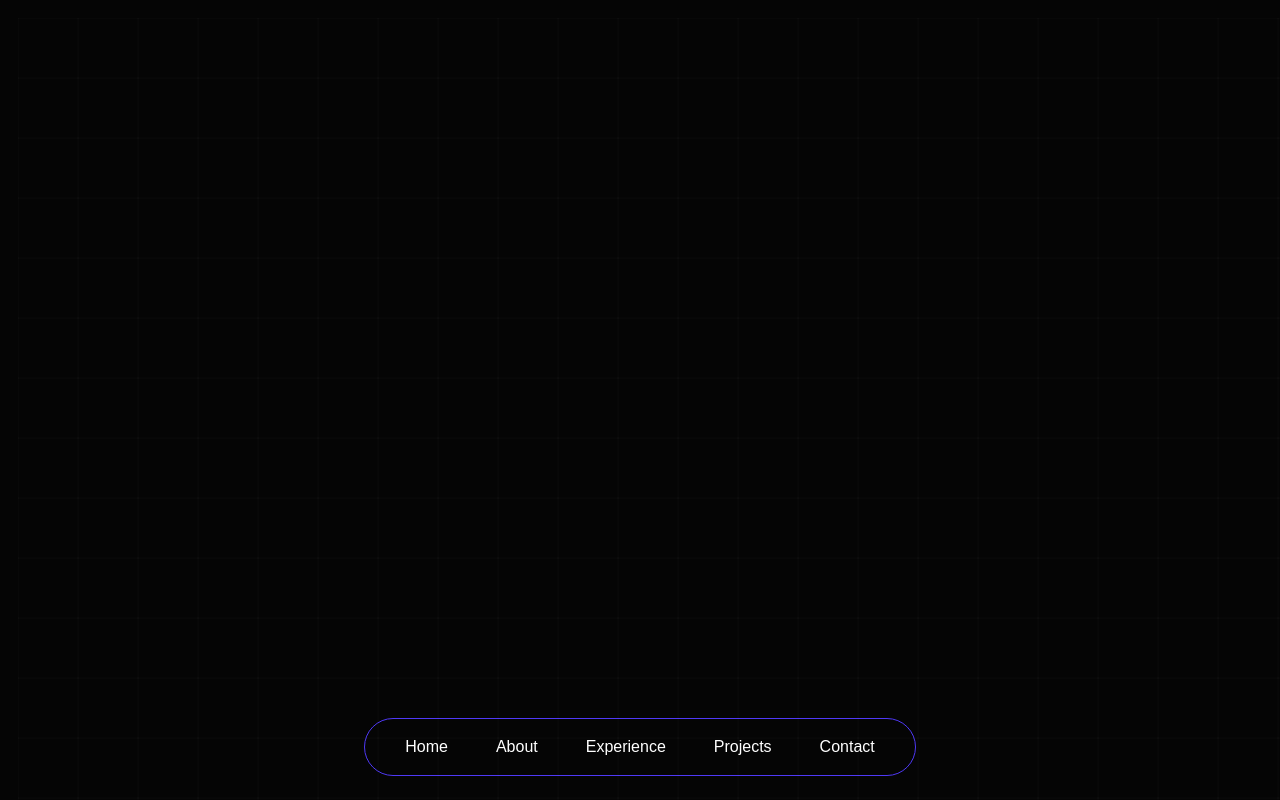
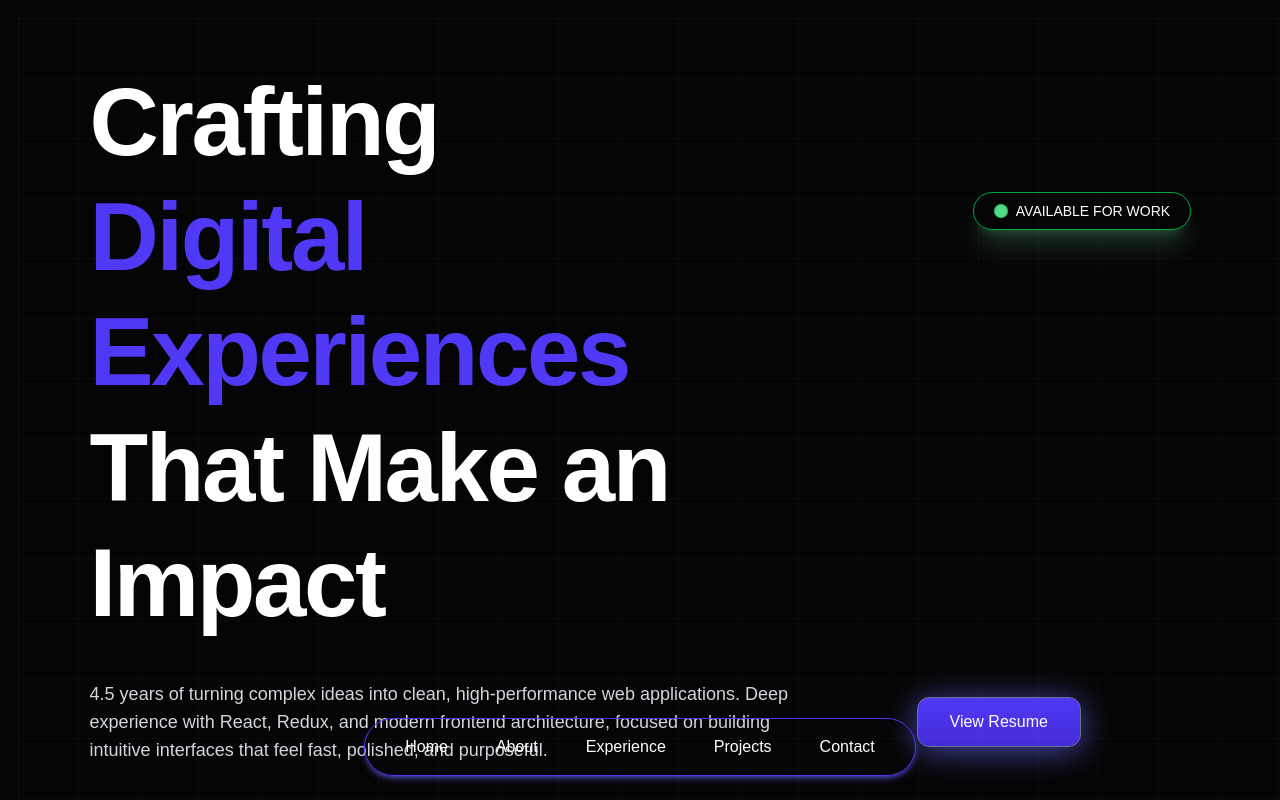
Before and after one commit to Prateek-Lohani/Portfolio_2026, a React (Vite) app: page / in a window 1280 px wide. Shown: the top 800 px of the page. Built offline with nearby package versions, Linux system fonts and the light colour scheme.

Commit message:
Hero Section Completed

```diff
--- a/src/App.js
+++ b/src/App.js
@@ -1,10 +1,21 @@
-import Nav from "./components/Navigation/Nav";
+import { Suspense } from "react";
+import BackgroundGrid from "./components/BackgroundGrid";
+import Nav from "./components/Nav";
+import Hero from "./components/Hero";
+import Projects from "./components/Projects";
+import Experience from "./components/Experience";
+import Contact from "./components/Contact";
+
 
 const App=()=>{
     return (
         <>
-        <div className="bg-grid"></div>
+        <BackgroundGrid/>
         <Nav/>
+        <Hero/>
+        <Projects/>
+        <Experience/>
+        <Contact/>
         </>
     )
 }
--- /dev/null
+++ b/src/components/AvailabilityBadge.jsx
@@ -0,0 +1,12 @@
+const AvailabilityBadge = () => {
+  return (
+    <section className="px-5 py-[8px] absolute top-[8%] left-[76%] flex gap-2 items-center border-1 border-green-600 rounded-full shadow-green-300 shadow-xl/20">
+      <div className="bg-green-600 border-2 border-transparent rounded-full size-3.5 ">
+        <div className="bg-green-300 rounded-full animate-ping size-full"></div>
+      </div>
+      <p className="uppercase text-sm">available for work</p>
+    </section>
+  );
+};
+
+export default AvailabilityBadge;
--- /dev/null
+++ b/src/components/BackgroundGrid.jsx
@@ -0,0 +1,7 @@
+const BackgroundGrid=()=>{
+    return (
+        <div className="bg-grid"></div>
+    )
+}
+
+export default BackgroundGrid;
--- /dev/null
+++ b/src/components/Contact.jsx
@@ -0,0 +1,8 @@
+const Contact=()=>{
+    return (
+        <section id="contact" className="w-full h-screen bg-[red]">
+        </section>
+    )
+}
+
+export default Contact;
--- /dev/null
+++ b/src/components/Experience.jsx
@@ -0,0 +1,8 @@
+const Experience=()=>{
+    return (
+        <section id="experience" className="w-full h-screen bg-[blue]">
+        </section>
+    )
+}
+
+export default Experience;
--- /dev/null
+++ b/src/components/Hero.jsx
@@ -0,0 +1,37 @@
+import AvailabilityBadge from "./AvailabilityBadge";
+
+const Hero = () => {
+  return (
+    <section id="home" className="w-full h-screen py-[5%] px-[7%]">
+
+        <AvailabilityBadge/>
+      <h2 className="text-8xl font-bold w-[70%] tracking-tight leading-[1.2]">
+        Crafting <br />
+        <span className="text-indigo-600">Digital Experiences</span> <br />
+        That Make an Impact
+      </h2>
+      <section className="flex items-center justify-start gap-14 mt-10">
+        <p className="text-lg w-[65%] text-gray-300">
+          4.5 years of turning complex ideas into clean, high-performance web
+          applications. Deep experience with React, Redux, and modern frontend
+          architecture, focused on building intuitive interfaces that feel fast,
+          polished, and purposeful.
+        </p>
+        <section className="flex items-center w-[25%] justify-center ">
+          <button className="cursor-pointer bg-gradient-to-b from-indigo-600 to-indigo-700 shadow-[0px_4px_32px_0_rgba(99,102,241,.70)] px-8 py-3 rounded-xl border-[1px] border-slate-500 text-white font-medium group">
+            <div className="relative overflow-hidden">
+              <p className="group-hover:-translate-y-7 duration-[1.125s] ease-[cubic-bezier(0.19,1,0.22,1)]">
+                View Resume
+              </p>
+              <p className="absolute top-7 left-0 group-hover:top-0 duration-[1.125s] ease-[cubic-bezier(0.19,1,0.22,1)]">
+                View Resume
+              </p>
+            </div>
+          </button>
+        </section>
+      </section>
+    </section>
+  );
+};
+
+export default Hero;
--- a/src/components/Navigation/Nav.jsx
+++ b/src/components/Nav.jsx
@@ -1,17 +1,11 @@
+import { portfolioData } from "../data/portfolioData";
+
 const Nav = () => {
-  const items = [
-    { label: "Home", href: "#home" },
-    { label: "About", href: "#about" },
-    { label: "Experience", href: "#experience" },
-    { label: "Projects", href: "#projects" },
-    { label: "Contact", href: "#contact" },
-  ];
-
   return (
     <section>
       <nav className="z-[999] hidden md:flex flex items-center justify-center w-full">
-        <ul className="flex px-10 py-4 text-white font-medium text-md bottom-6 fixed  rounded-4xl justify-center gap-12 border border-indigo-600">
-          {items.map(({ label, href }) => (
+        <ul className="flex px-10 py-4 text-white font-medium text-md bottom-6 fixed rounded-4xl justify-center gap-12 border border-[#4C36EF] shadow-md shadow-indigo-500/50">
+          {portfolioData.navigation.map(({ label, href }) => (
             <li key={label}>
               <a
                 href={href}
--- /dev/null
+++ b/src/components/Projects.jsx
@@ -0,0 +1,7 @@
+const Projects=()=>{
+    return (
+        <section id="projects" className="w-full h-screen bg-[green]">
+        </section>
+    )
+}
+export default Projects;
--- a/src/constants/experience.js
+++ /dev/null
@@ -1,38 +0,0 @@
-export const experienceData = [
-  {
-    id: 0,
-    designation: "Software Engineer II",
-    company: " @HashedIn by Deloitte",
-    logo: "hashedin-logo.png",
-    isOpen: false,
-    from: "Jun 2024",
-    to: "Present",
-    desc: "Built scalable, maintainable, and modern solutions across diverse client projects, transforming legacy applications into responsive, user-centric interfaces. Leveraged deep expertise in React.js and its ecosystem to deliver end-to-end solutions that enhanced application performance, improved user experience, and ensured long-term code quality and maintainability. Designed architectures that are robust, scalable, and aligned with industry best practices. Collaborated closely with cross-functional teams, including designers, testers, and product stakeholders, to drive efficient execution, foster seamless communication, and consistently achieve high-quality project outcomes.",
-    location: "Gurugram, India",
-    website: "https://hashedin.com",
-  },
-  {
-    id: 1,
-    designation: "System Engineer",
-    company: " @Tata Consultancy Services",
-    logo: "tcs.png",
-    isOpen: false,
-    from: "Jul 2021",
-    to: "May 2024",
-    desc: "Demonstrated expertise in crafting a sophisticated monitoring dashboard to optimize log and failure monitoring processes for improved business efficiency. Proactively identified and implemented process improvements, reflecting a commitment to continuous enhancement. Proficient in Microsoft Azure, leveraging hands-on knowledge to enhance development and deployment processes. Adept at collaborative work, engaged with diverse teams, including designers and testers, fostering seamless communication and achieving project success.",
-    location: "Noida, India",
-    website: "https://www.tcs.com",
-  },
-  {
-    id: 2,
-    designation: "ASE Trainee (Web Developer Intern)",
-    company: " @Infosys Ltd.",
-    logo: "infy.png",
-    from: "Jan 2021",
-    to: "May 2021",
-    isOpen: false,
-    desc: "Completed 4-month intership at Infosys in Web Developement, acquiring valuable  practical experience in web development but also honed my teamwork and collaboration skills. The highlight of my contributions was developing the front end of a responsive travel website, showcasing my ability to create user-friendly interfaces. This experience has solidified my passion for web development and equipped me with a versatile skill set for future endeavors in the field.",
-    location: "Remote, India",
-    website: "https://www.infosys.com",
-  },
-];
--- a/src/constants/socials.js
+++ /dev/null
@@ -1,19 +0,0 @@
-export const socialsData=[
-    {
-        id:0,
-        icon:'github.png',
-        href:'https://github.com/Prateek-Lohani',
-    },{
-        id:1,
-        icon:'linkedin.png',
-        href:'https://www.linkedin.com/in/prateeklohani/',
-    },{
-        id:2,
-        icon:'twitter.png',
-        href:'https://twitter.com/PrateekLohani4'
-    },{
-        id:3,
-        icon:'gmail.png',
-        href:'mailto:prateeklohani@gmail.com'
-    }
-]
--- /dev/null
+++ b/src/data/portfolioData.js
@@ -0,0 +1,69 @@
+export const portfolioData = {
+  experience: [
+    {
+      id: 0,
+      designation: "Software Engineer II",
+      company: " @HashedIn by Deloitte",
+      logo: "hashedin-logo.png",
+      isOpen: false,
+      from: "Jun 2024",
+      to: "Present",
+      desc: "Built scalable, maintainable, and modern solutions across diverse client projects, transforming legacy applications into responsive, user-centric interfaces. Leveraged deep expertise in React.js and its ecosystem to deliver end-to-end solutions that enhanced application performance, improved user experience, and ensured long-term code quality and maintainability. Designed architectures that are robust, scalable, and aligned with industry best practices. Collaborated closely with cross-functional teams, including designers, testers, and product stakeholders, to drive efficient execution, foster seamless communication, and consistently achieve high-quality project outcomes.",
+      location: "Gurugram, India",
+      website: "https://hashedin.com",
+    },
+    {
+      id: 1,
+      designation: "System Engineer",
+      company: " @Tata Consultancy Services",
+      logo: "tcs.png",
+      isOpen: false,
+      from: "Jul 2021",
+      to: "May 2024",
+      desc: "Demonstrated expertise in crafting a sophisticated monitoring dashboard to optimize log and failure monitoring processes for improved business efficiency. Proactively identified and implemented process improvements, reflecting a commitment to continuous enhancement. Proficient in Microsoft Azure, leveraging hands-on knowledge to enhance development and deployment processes. Adept at collaborative work, engaged with diverse teams, including designers and testers, fostering seamless communication and achieving project success.",
+      location: "Noida, India",
+      website: "https://www.tcs.com",
+    },
+    {
+      id: 2,
+      designation: "ASE Trainee (Web Developer Intern)",
+      company: " @Infosys Ltd.",
+      logo: "infy.png",
+      from: "Jan 2021",
+      to: "May 2021",
+      isOpen: false,
+      desc: "Completed 4-month intership at Infosys in Web Developement, acquiring valuable  practical experience in web development but also honed my teamwork and collaboration skills. The highlight of my contributions was developing the front end of a responsive travel website, showcasing my ability to create user-friendly interfaces. This experience has solidified my passion for web development and equipped me with a versatile skill set for future endeavors in the field.",
+      location: "Remote, India",
+      website: "https://www.infosys.com",
+    },
+  ],
+  socials: [
+    {
+      id: 0,
+      icon: "github.png",
+      href: "https://github.com/Prateek-Lohani",
+    },
+    {
+      id: 1,
+      icon: "linkedin.png",
+      href: "https://www.linkedin.com/in/prateeklohani/",
+    },
+    {
+      id: 2,
+      icon: "twitter.png",
+      href: "https://twitter.com/PrateekLohani4",
+    },
+    {
+      id: 3,
+      icon: "gmail.png",
+      href: "mailto:prateeklohani@gmail.com",
+    },
+  ],
+  navigation:[
+    { label: "Home", href: "#home" },
+    { label: "About", href: "#about" },
+    { label: "Experience", href: "#experience" },
+    { label: "Projects", href: "#projects" },
+    { label: "Contact", href: "#contact" },
+  ]
+};
```
